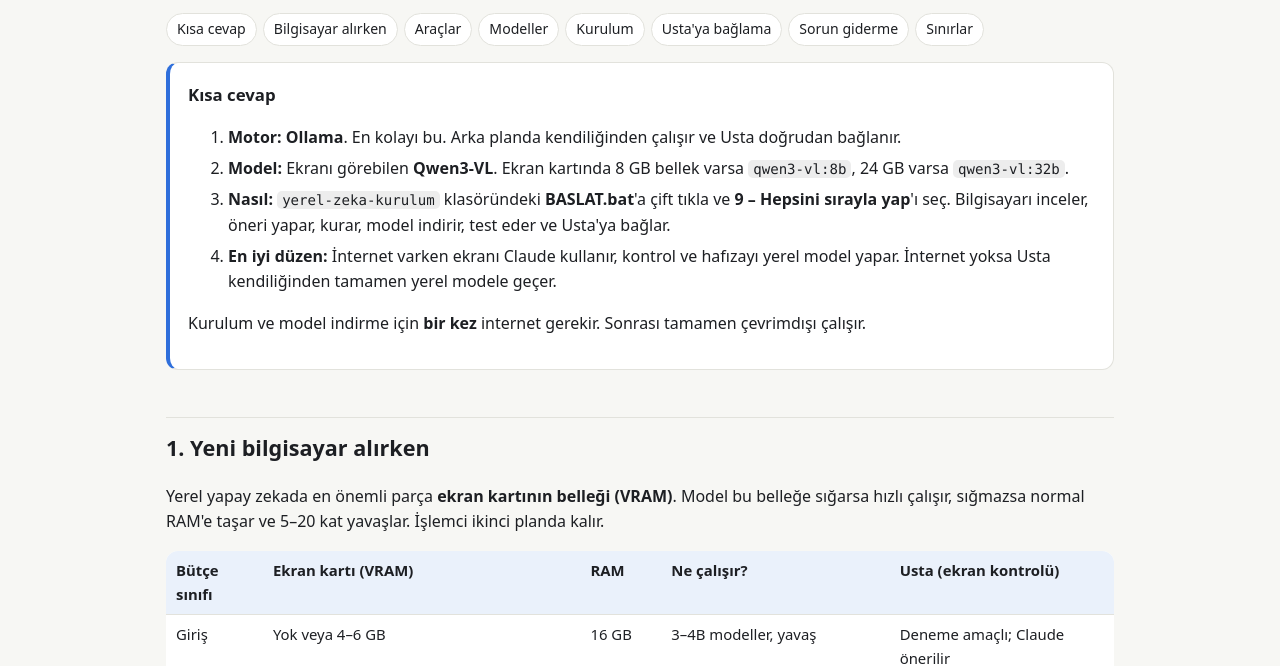
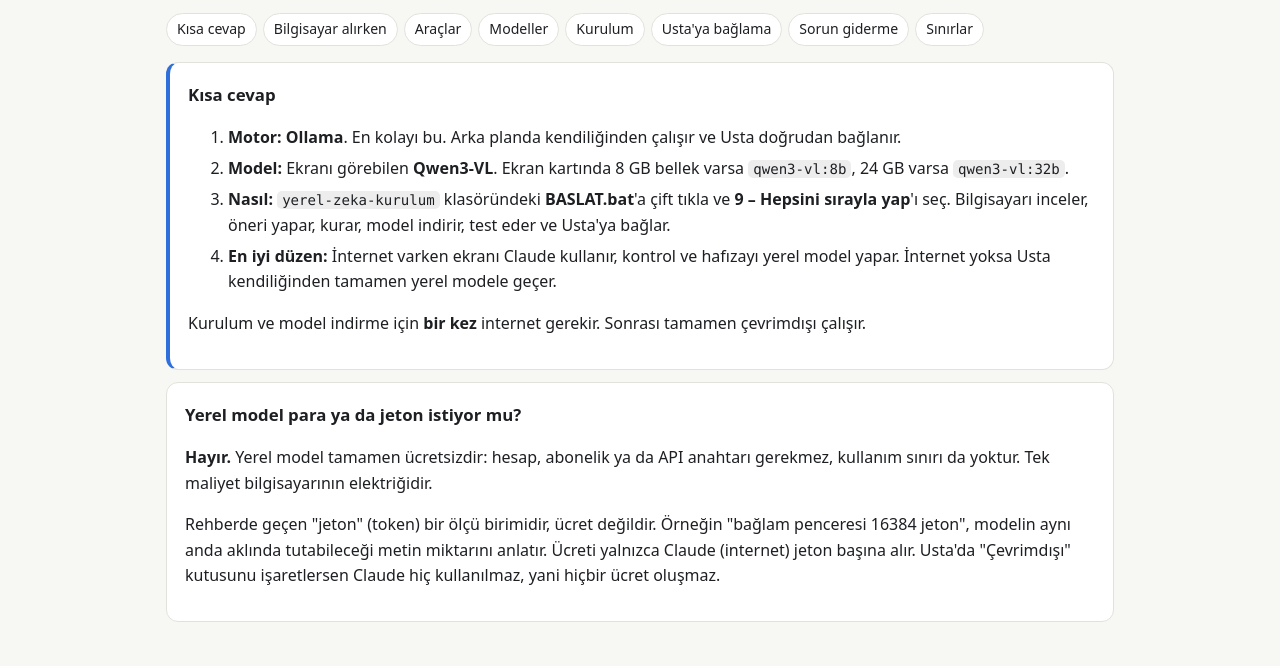
Before and after one commit to volkandoyran/gstack-artifacts-volka, a plain HTML site: page yerel-zeka-kurulum/rehber.html in a window 1280 px wide. Shown: the part 139-805 px from the top of the page. Drawn offline with Linux system fonts and the light colour scheme.

Commit message:
Rehber: yerel modelin ücretsiz olduğunu ve jetonun ne olduğunu açıkla
Co-Authored-By: Claude Opus 5.5 <noreply@anthropic.com>
Claude-Session: https://claude.ai/code/session_015PXAkyov9a4pDE4b8VyU9V

```diff
--- a/yerel-zeka-kurulum/rehber.html
+++ b/yerel-zeka-kurulum/rehber.html
@@ -57,6 +57,12 @@ ol li{margin:.35em 0}
 <li><b>En iyi düzen:</b> İnternet varken ekranı Claude kullanır, kontrol ve hafızayı yerel model yapar. İnternet yoksa Usta kendiliğinden tamamen yerel modele geçer.</li>
 </ol>
 <p>Kurulum ve model indirme için <b>bir kez</b> internet gerekir. Sonrası tamamen çevrimdışı çalışır.</p>
+</div>
+
+<div class="kutu">
+<h3>Yerel model para ya da jeton istiyor mu?</h3>
+<p><b>Hayır.</b> Yerel model tamamen ücretsizdir: hesap, abonelik ya da API anahtarı gerekmez, kullanım sınırı da yoktur. Tek maliyet bilgisayarının elektriğidir.</p>
+<p>Rehberde geçen "jeton" (token) bir ölçü birimidir, ücret değildir. Örneğin "bağlam penceresi 16384 jeton", modelin aynı anda aklında tutabileceği metin miktarını anlatır. Ücreti yalnızca Claude (internet) jeton başına alır. Usta'da "Çevrimdışı" kutusunu işaretlersen Claude hiç kullanılmaz, yani hiçbir ücret oluşmaz.</p>
 </div>
 
 <h2 id="bilgisayar">1. Yeni bilgisayar alırken</h2>
```
